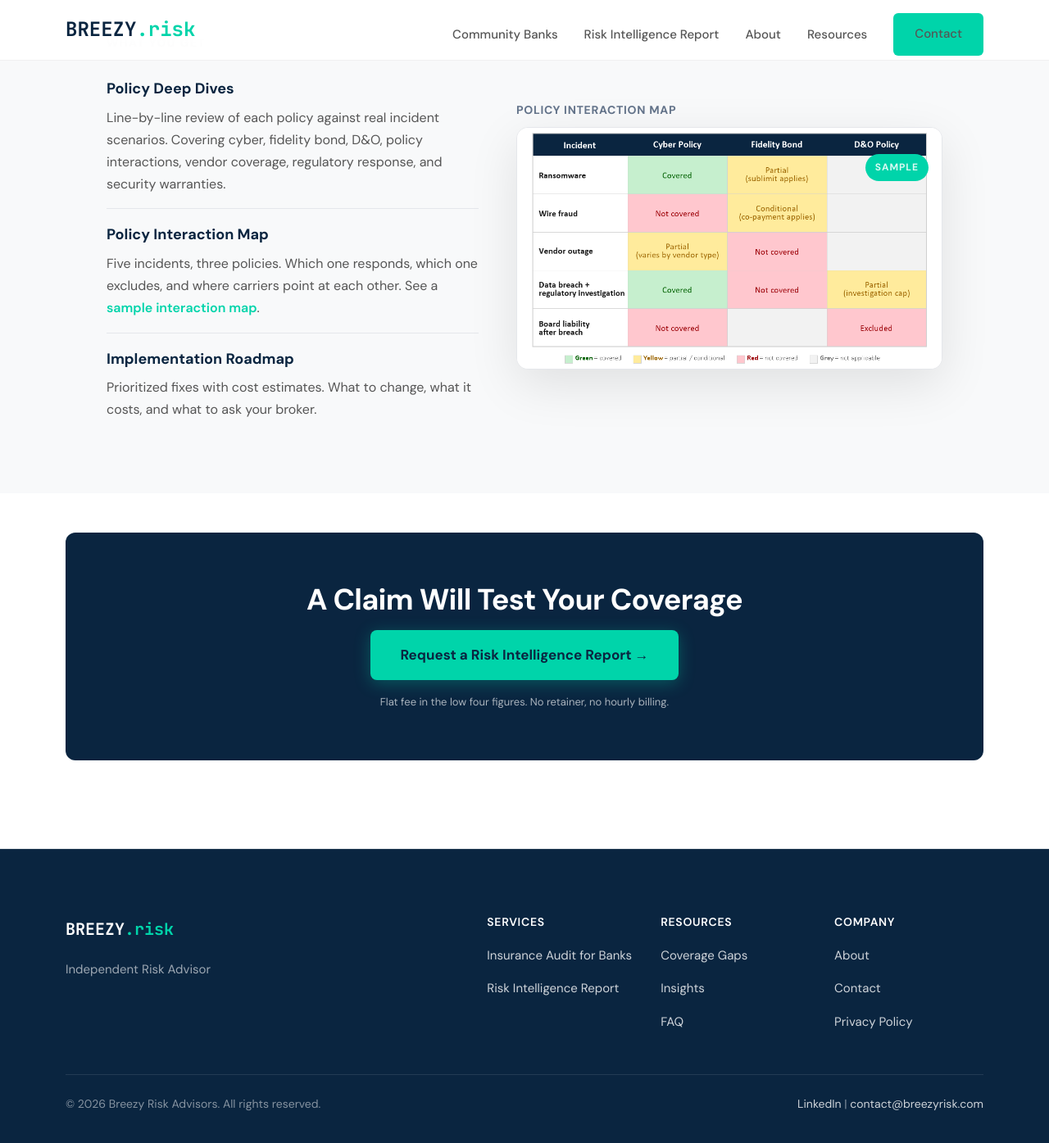
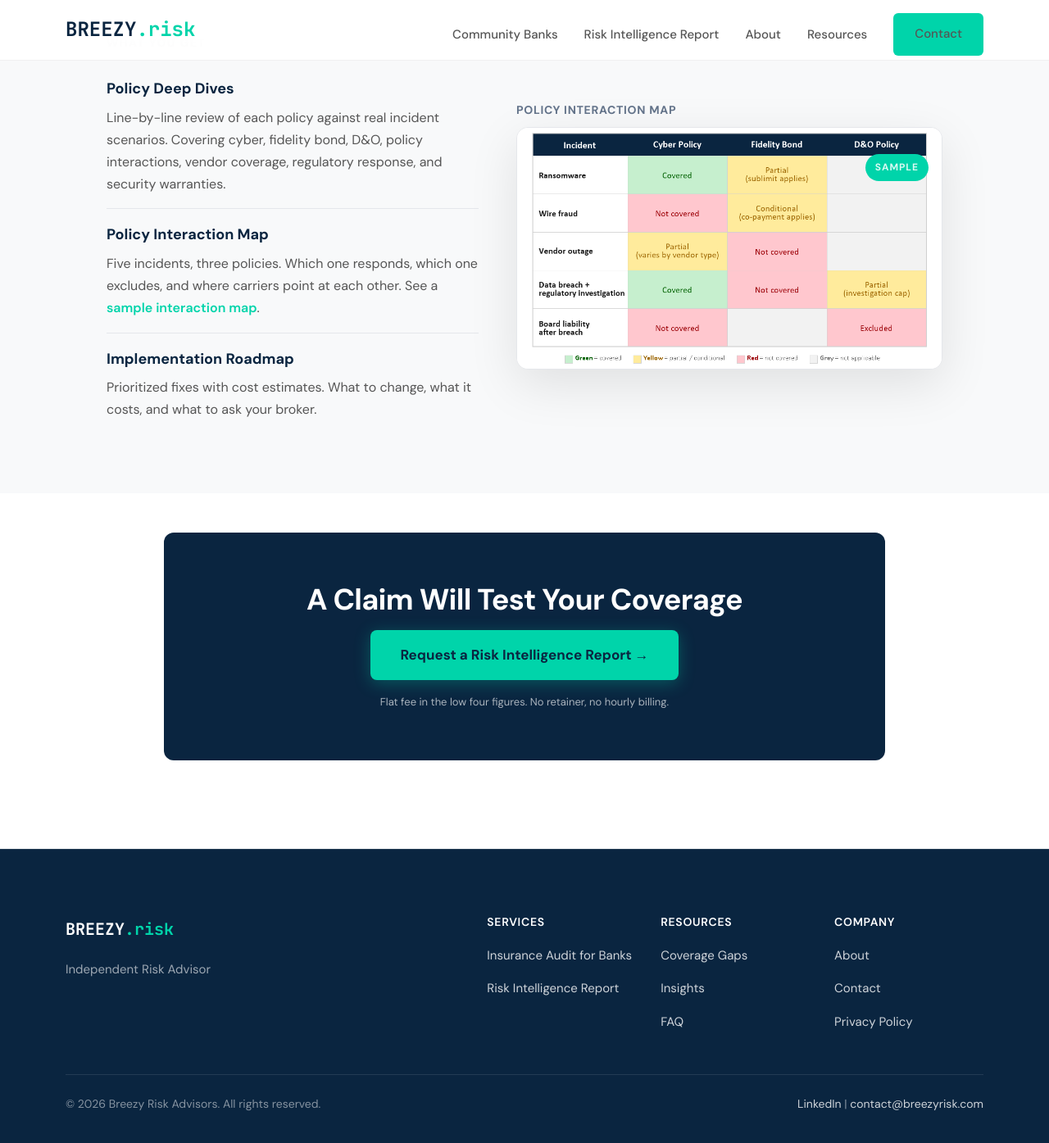
Before and after one commit to joeproe1/breezyins.com, a Jekyll site: the page built from risk-intelligence-report.html, in a window 1280 px wide and 1400 px high, scrolled down 1383 px. Shown: the top 1395 px of the window at 82% size. Built offline with Jekyll 4.4.1, drawn with Linux system fonts in a browser that asks for light colours.

Commit message:
Add internal links to coverage gaps page, fix FAQ h3 font, narrow RIR CTA
Cross-link /coverage-gaps/ from community bank page and Five Incidents
blog post. Fix FAQ accordion headers to use DM Sans instead of inherited
JetBrains Mono. Narrow RIR final CTA from 1120px to 880px for
consistency with other page CTAs.

Co-Authored-By: Claude Opus 4.6 <noreply@anthropic.com>

```diff
--- a/community-bank-insurance.html
+++ b/community-bank-insurance.html
@@ -647,6 +647,10 @@ permalink: /community-bank-insurance/
         </div>
       </div>
     </div>
+
+    <div style="text-align:center; margin-top:28px;">
+      <a href="{{ '/coverage-gaps/' | relative_url }}" class="bank-bio__link" style="font-size:17px;">See all six coverage gaps &rarr;</a>
+    </div>
   </div>
 </section>
 
--- a/faq.html
+++ b/faq.html
@@ -15,7 +15,7 @@ permalink: /faq/
 .accordion-item { background: var(--bg-light); border: 2px solid var(--border); border-radius: 12px; margin-bottom: 16px; overflow: hidden; transition: all 0.25s; }
 .accordion-item:hover { border-color: var(--accent); box-shadow: 0 10px 24px rgba(0,0,0,0.06); }
 .accordion-header { padding: 22px 28px; cursor: pointer; display: flex; justify-content: space-between; align-items: center; background: #fff; gap: 16px; }
-.accordion-header h3 { font-size: 20px; color: var(--primary); font-weight: 800; margin: 0; flex: 1; letter-spacing: -0.01em; }
+.accordion-header h3 { font-family: 'DM Sans', sans-serif; font-size: 20px; color: var(--primary); font-weight: 800; margin: 0; flex: 1; letter-spacing: -0.01em; }
 .accordion-header .icon { font-size: 22px; color: var(--accent); transition: transform 0.25s; flex-shrink: 0; }
 .accordion-item.active .icon { transform: rotate(180deg); }
 .accordion-content { max-height: 0; overflow: hidden; transition: max-height 0.25s ease-out; }
--- a/risk-intelligence-report.html
+++ b/risk-intelligence-report.html
@@ -264,7 +264,7 @@ permalink: /risk-intelligence-report/
   padding:48px 40px;
 }
 .rir-final-inner{
-  max-width:1120px;
+  max-width:880px;
   margin:0 auto;
   background:#0A2540;
   border-radius:12px;
```
Also changed, not shown: _posts/2026-04-15-five-incidents-three-policies.md (+1 -1 lines).
